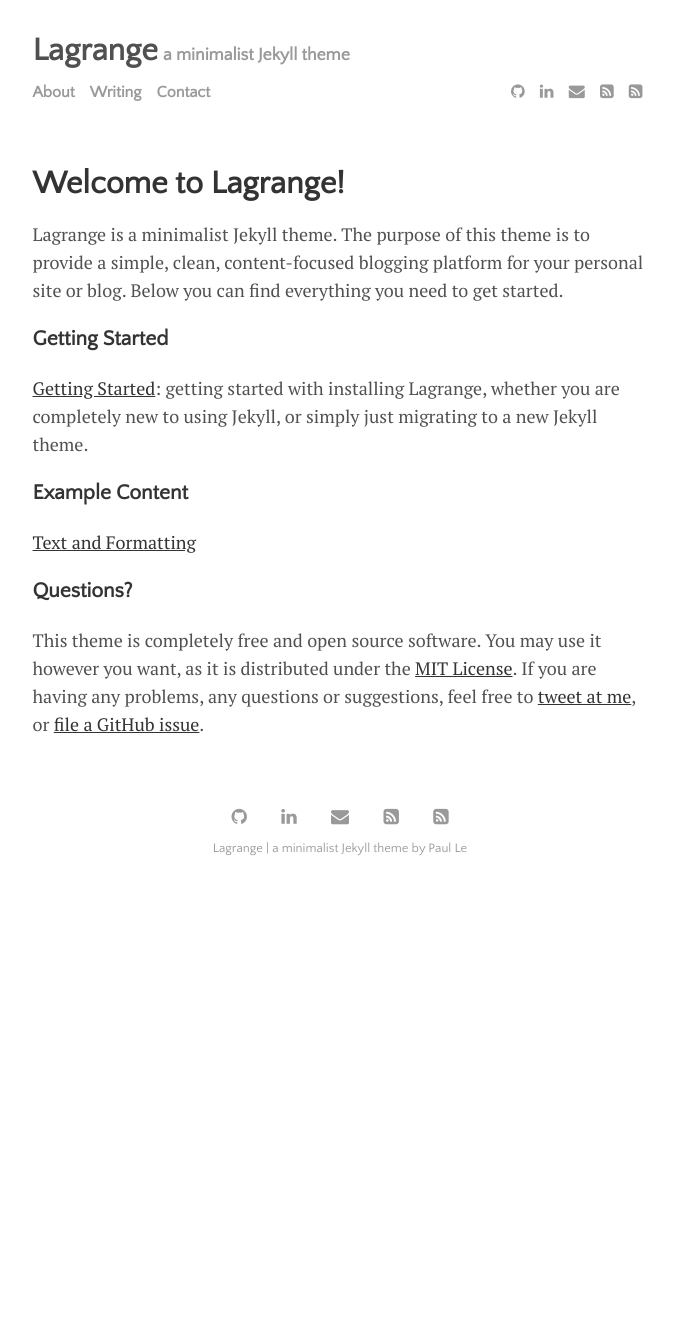
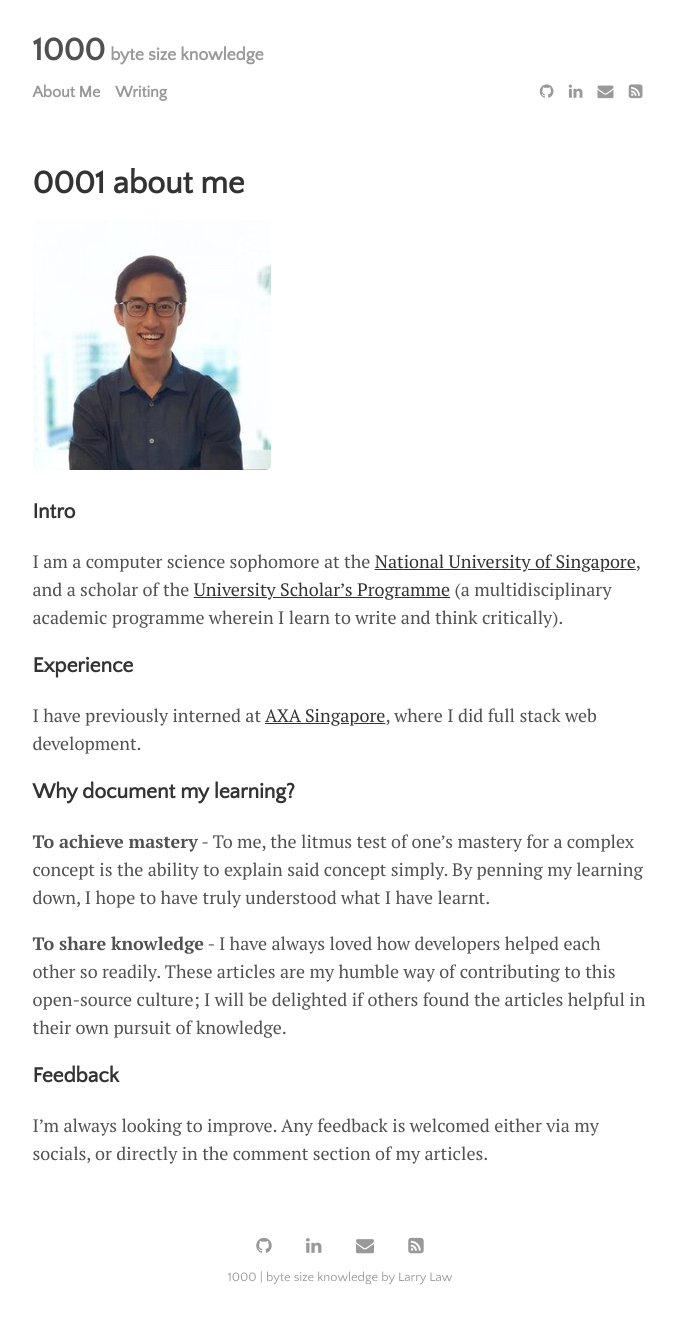
Before and after one commit to larrylawl/old-personal-webpage, a Jekyll site: the page built from menu/about.md, in a window 1280 px wide. Shown: the whole page, without its empty margins (300-976 px from the left). Built offline with Jekyll 4.4.1, drawn with Linux system fonts in a browser that asks for light colours; before the commit the page ends 900 px from its top, so only the background shows below that.

Commit message:
Update basic infor and blog name

```diff
--- a/_config.yml
+++ b/_config.yml
@@ -11,19 +11,18 @@
 #   sort_reverse: true
 
 # jekyll-paginate configuration
-paginate:            5
+paginate: 5
 
 # Build settings
-markdown:            kramdown
-highlighter:         rouge
-permalink:           none
-plugins:             [jekyll-paginate, jekyll-sitemap, jekyll-feed, jekyll-seo-tag]
+markdown: kramdown
+highlighter: rouge
+permalink: none
+plugins: [jekyll-paginate, jekyll-sitemap, jekyll-feed, jekyll-seo-tag]
 
 # Customise atom feed settings (this is where Jekyll-Feed gets configuration information)
-title:		           'Lagrange'
-description:	       'a minimalist Jekyll theme'
-author:              'Paul Le'
-
+title: "1000"
+description: "byte size knowledge"
+author: "Larry Law"
 # RSS 2.0 can be used instead of Atom by uncommenting following two lines
 #feed:
 #  path: rss-feed.xml
--- a/_data/settings.yml
+++ b/_data/settings.yml
@@ -7,16 +7,16 @@
 google-ID: "UA-143006563-1"
 
 menu:
-  - { name: "About", path: "menu", url: "about.html" }
+  - { name: "About Me", path: "menu", url: "about.html" }
   - { name: "Writing", path: "menu", url: "writing.html" }
-  - { name: "Contact", path: "menu", url: "contact.html" }
+  # - { name: "Contact", path: "menu", url: "contact.html" }
 
 # Available social icons are powered by Font Awesome, so you can use any icon that they offer
 social:
   - { icon: "github", link: "https://www.github.com/larrylawl" }
   - { icon: "linkedin", link: "https://www.linkedin.com/in/larry-law" }
   - { icon: "envelope", link: "mailto:larrylaw97@gmail.com" }
-  - { icon: "rss-square", link: "/feed.xml" }
+  # - { icon: "rss-square", link: "/feed.xml" }
   - { icon: "rss-square", link: "/rss-feed.xml" }
 
 # Customize site text
--- a/menu/about.md
+++ b/menu/about.md
@@ -1,18 +1,32 @@
 ---
 layout: page
-title: Welcome to Lagrange!
+title: 0001 about me
 ---
 
-Lagrange is a minimalist Jekyll theme. The purpose of this theme is to provide a simple, clean, content-focused blogging platform for your personal site or blog. Below you can find everything you need to get started.
+![Larry Photo](/assets/img/larry.jpg)
 
-### Getting Started
+### Intro
 
-[Getting Started]({{ site.github.url }}{% post_url 2015-10-10-getting-started %}): getting started with installing Lagrange, whether you are completely new to using Jekyll, or simply just migrating to a new Jekyll theme.
+I am a computer science sophomore at the
+[National University of Singapore](https://www.comp.nus.edu.sg/programmes/ug/cs/),
+and a scholar of the [University Scholar's Programme](http://www.usp.nus.edu.sg/)
+(a multidisciplinary academic programme wherein I learn to write and think critically).
 
-### Example Content
+### Experience
 
-[Text and Formatting]({{ site.github.url }}{% post_url 2014-01-01-text-formatting-examples %})
+I have previously interned at [AXA Singapore](https://www.axa.com.sg/),
+where I did full stack web development.
 
-### Questions?
+### Why document my learning?
 
-This theme is completely free and open source software. You may use it however you want, as it is distributed under the [MIT License](http://choosealicense.com/licenses/mit/). If you are having any problems, any questions or suggestions, feel free to [tweet at me](https://twitter.com/intent/tweet?text=My%question%about%Lagrange%is:%&amp;via=paululele), or [file a GitHub issue](https://github.com/lenpaul/lagrange/issues/new).
+**To achieve mastery** - To me, the litmus test of one's mastery for a complex concept is the
+ability to explain said concept simply.
+By penning my learning down, I hope to have truly understood what I have learnt.
+
+**To share knowledge** - I have always loved how developers helped each other so readily. These articles
+are my humble way of contributing to this open-source culture;
+I will be delighted if others found the articles helpful in their own pursuit of knowledge.
+
+### Feedback
+
+I'm always looking to improve. Any feedback is welcomed either via my socials, or directly in the comment section of my articles.
```
Also changed, not shown: TODO.md (+5 -26 lines), assets/img/LarryPhoto.jpg (added), assets/img/larry.jpg (added).
